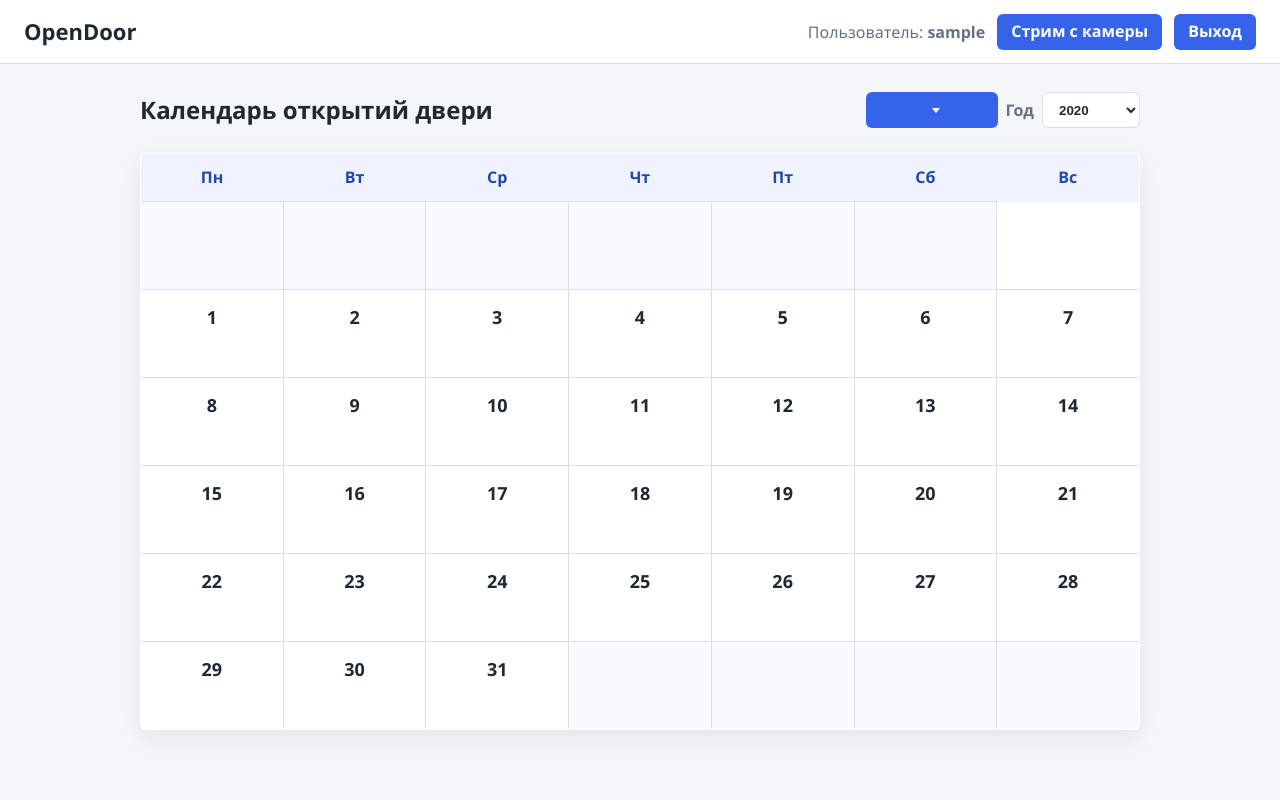
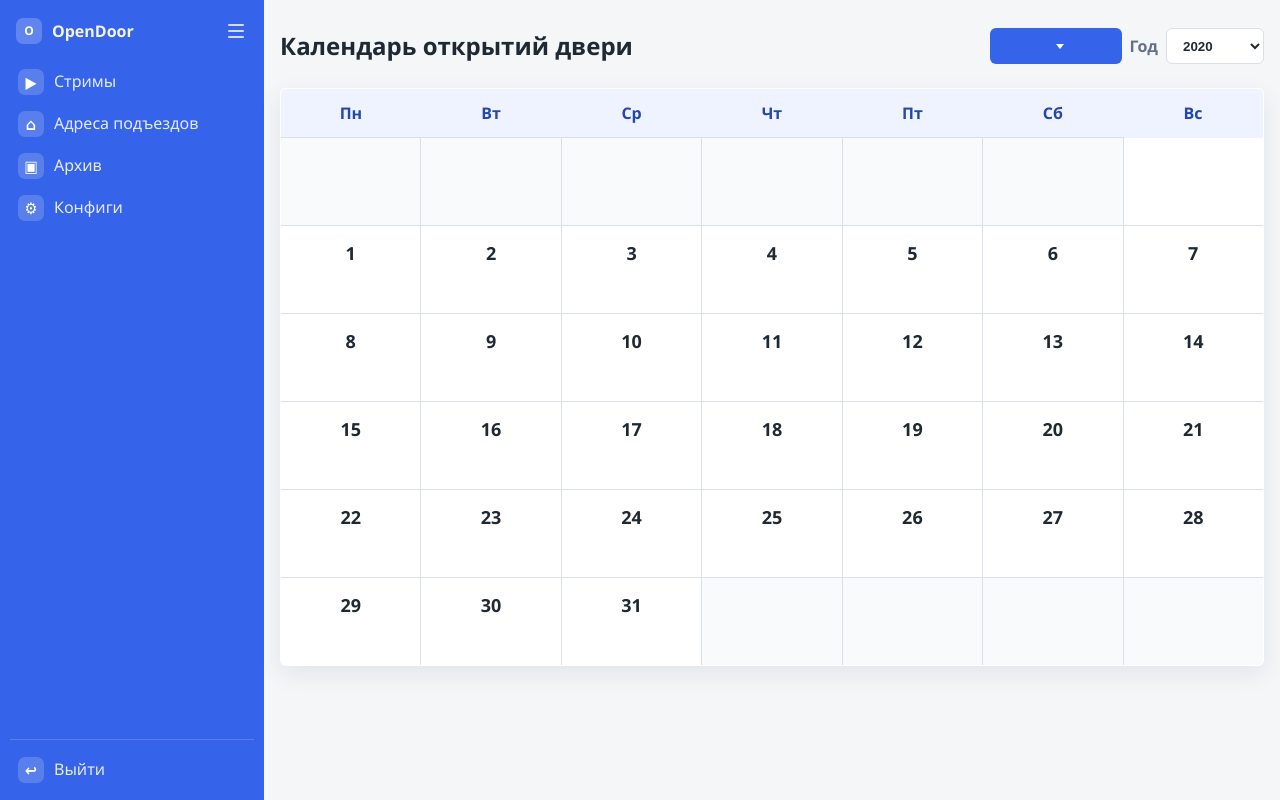
Before and after one commit to Chpekus/openDoor, a Flask app: template templates/calendar.html in a window 1280 px wide. Run offline with Flask 3, Linux system fonts and the light colour scheme; the template is opened without the code that fills it: most values are stand-ins (such as "Sample title", 1, 10 or a date in 2020).

Commit message:
Replace top navigation with collapsible sidebar - stream, adres entrance, archive, config, exit.

```diff
--- a/static/css/style.css
+++ b/static/css/style.css
@@ -43,45 +43,173 @@ input {
     font: inherit;
 }
 
-.navbar {
-    min-height: 64px;
-    padding: 0 24px;
-    background: var(--color-surface);
-    border-bottom: 1px solid var(--color-border);
+.app-layout {
+    min-height: 100vh;
     display: flex;
-    justify-content: space-between;
-    align-items: center;
-    gap: 20px;
 }
 
-.navbar h1 {
-    margin: 0;
-    font-size: 22px;
+.app-main {
+    min-width: 0;
+    flex: 1;
+}
+
+.sidebar-state {
+    position: absolute;
+    opacity: 0;
+    pointer-events: none;
+}
+
+.sidebar {
+    width: 264px;
+    min-height: 100vh;
+    padding: 10px;
+    overflow: hidden;
+    flex: 0 0 auto;
+    display: flex;
+    flex-direction: column;
+    background: var(--color-primary);
+    color: #f4f4f5;
+    transition: width 0.2s ease;
+}
+
+.sidebar-header {
+    min-height: 42px;
+    margin-bottom: 10px;
+    display: flex;
+    align-items: center;
+    justify-content: space-between;
+    gap: 8px;
+}
+
+.sidebar-brand,
+.sidebar-link,
+.sidebar-toggle {
+    border-radius: 8px;
+}
+
+.sidebar-brand {
+    min-width: 0;
+    min-height: 36px;
+    padding: 4px 6px;
+    display: flex;
+    align-items: center;
+    gap: 10px;
+    color: #f4f4f5;
     font-weight: 700;
 }
 
-.navbar > div {
+.sidebar-toggle {
+    width: 36px;
+    height: 36px;
+    display: grid;
+    place-content: center;
+    gap: 4px;
+    cursor: pointer;
+    flex: 0 0 auto;
+}
+
+.sidebar-toggle span {
+    width: 16px;
+    height: 2px;
+    display: block;
+    border-radius: 999px;
+    background: rgba(255, 255, 255, 0.78);
+}
+
+.sidebar-brand:hover,
+.sidebar-link:hover,
+.sidebar-toggle:hover {
+    background: var(--color-primary-dark);
+}
+
+.sidebar-nav {
+    display: flex;
+    flex-direction: column;
+    gap: 2px;
+}
+
+.sidebar-footer {
+    margin-top: auto;
+    padding-top: 10px;
+    border-top: 1px solid rgba(255, 255, 255, 0.18);
+}
+
+.sidebar-link {
+    min-height: 36px;
+    padding: 7px 8px;
     display: flex;
     align-items: center;
-    gap: 12px;
-    color: var(--color-muted);
+    gap: 10px;
+    color: rgba(255, 255, 255, 0.88);
+    line-height: 1.2;
+    white-space: nowrap;
 }
 
-.navbar a {
-    display: inline-flex;
-    align-items: center;
-    justify-content: center;
-    min-height: 36px;
-    padding: 8px 14px;
-    border-radius: var(--radius);
-    background: var(--color-primary);
+.sidebar-link.is-active {
+    background: var(--color-primary-dark);
     color: #ffffff;
-    font-weight: 600;
-    line-height: 1.2;
 }
 
-.navbar a:hover {
-    background: var(--color-primary-dark);
+.sidebar-brand-mark,
+.sidebar-icon {
+    width: 26px;
+    height: 26px;
+    display: inline-grid;
+    place-items: center;
+    border-radius: 7px;
+    flex: 0 0 auto;
+    background: rgba(255, 255, 255, 0.22);
+    color: #ffffff;
+    font-size: 12px;
+    font-weight: 700;
+}
+
+.sidebar-icon {
+    background: rgba(255, 255, 255, 0.18);
+    color: #ffffff;
+    font-size: 16px;
+    line-height: 1;
+}
+
+.sidebar-link.is-active .sidebar-icon {
+    background: rgba(255, 255, 255, 0.26);
+    color: #ffffff;
+}
+
+.sidebar-label {
+    overflow: hidden;
+    text-overflow: ellipsis;
+    transition: opacity 0.15s ease, width 0.2s ease;
+}
+
+.sidebar-state:not(:checked) ~ .sidebar {
+    width: 56px;
+}
+
+.sidebar-state:not(:checked) ~ .sidebar .sidebar-label {
+    width: 0;
+    opacity: 0;
+}
+
+.sidebar-state:not(:checked) ~ .sidebar .sidebar-header {
+    justify-content: center;
+}
+
+.sidebar-state:not(:checked) ~ .sidebar .sidebar-brand {
+    display: none;
+}
+
+.sidebar-state:not(:checked) ~ .sidebar .sidebar-link {
+    justify-content: center;
+    width: 36px;
+    padding-left: 0;
+    padding-right: 0;
+    gap: 0;
+}
+
+.sidebar-state:not(:checked) ~ .sidebar .sidebar-nav,
+.sidebar-state:not(:checked) ~ .sidebar .sidebar-footer {
+    align-items: center;
 }
 
 .container {
@@ -98,22 +226,18 @@ input {
 }
 
 @media (max-width: 768px) {
-    .navbar,
-    .navbar > div {
-        align-items: stretch;
-        flex-direction: column;
+    .app-layout {
+        display: block;
     }
 
-    .navbar {
-        padding: 16px;
+    .sidebar {
+        width: 100%;
+        min-height: auto;
     }
 
-    .navbar > div {
+    .sidebar-state:not(:checked) ~ .sidebar {
         width: 100%;
-    }
-
-    .navbar a {
-        width: 100%;
+        height: 56px;
     }
 
     .container,
--- /dev/null
+++ b/templates/_sidebar.html
@@ -0,0 +1,40 @@
+<input type="checkbox" id="sidebar-toggle" class="sidebar-state" checked>
+<aside class="sidebar" aria-label="Основная навигация">
+    <div class="sidebar-header">
+        <a class="sidebar-brand" href="{{ url_for('live') }}">
+            <span class="sidebar-brand-mark">O</span>
+            <span class="sidebar-label">OpenDoor</span>
+        </a>
+        <label class="sidebar-toggle" for="sidebar-toggle" title="Свернуть меню">
+            <span></span>
+            <span></span>
+            <span></span>
+        </label>
+    </div>
+
+    <nav class="sidebar-nav">
+        <a class="sidebar-link {% if request.endpoint == 'live' %}is-active{% endif %}" href="{{ url_for('live') }}">
+            <span class="sidebar-icon" aria-hidden="true">▶</span>
+            <span class="sidebar-label">Стримы</span>
+        </a>
+        <a class="sidebar-link" href="#">
+            <span class="sidebar-icon" aria-hidden="true">⌂</span>
+            <span class="sidebar-label">Адреса подъездов</span>
+        </a>
+        <a class="sidebar-link {% if request.endpoint in ['calendar', 'day_view'] %}is-active{% endif %}" href="{{ url_for('calendar') }}">
+            <span class="sidebar-icon" aria-hidden="true">▣</span>
+            <span class="sidebar-label">Архив</span>
+        </a>
+        <a class="sidebar-link" href="#">
+            <span class="sidebar-icon" aria-hidden="true">⚙</span>
+            <span class="sidebar-label">Конфиги</span>
+        </a>
+    </nav>
+
+    <div class="sidebar-footer">
+        <a class="sidebar-link" href="{{ url_for('logout') }}">
+            <span class="sidebar-icon" aria-hidden="true">↩</span>
+            <span class="sidebar-label">Выйти</span>
+        </a>
+    </div>
+</aside>
--- a/templates/calendar.html
+++ b/templates/calendar.html
@@ -8,15 +8,10 @@
     <link rel="stylesheet" href="{{ url_for('static', filename='css/calendar.css') }}">
 </head>
 <body>
-    <div class="navbar">
-        <h1>OpenDoor</h1>
-        <div>
-            <span>Пользователь: <strong>{{ username }}</strong></span>
-            <a href="{{ url_for('live') }}">Стрим с камеры</a>
-            <a href="{{ url_for('logout') }}">Выход</a>
-        </div>
-    </div>
+    <div class="app-layout">
+        {% include '_sidebar.html' %}
 
+        <main class="app-main">
     <div class="container container--narrow">
         <div class="calendar-header">
             <h2>Календарь открытий двери</h2>
@@ -137,5 +132,7 @@
             </tbody>
         </table>
     </div>
+        </main>
+    </div>
 </body>
 </html>
```
Also changed, not shown: templates/day.html (+5 -9 lines), templates/live.html (+5 -8 lines).
